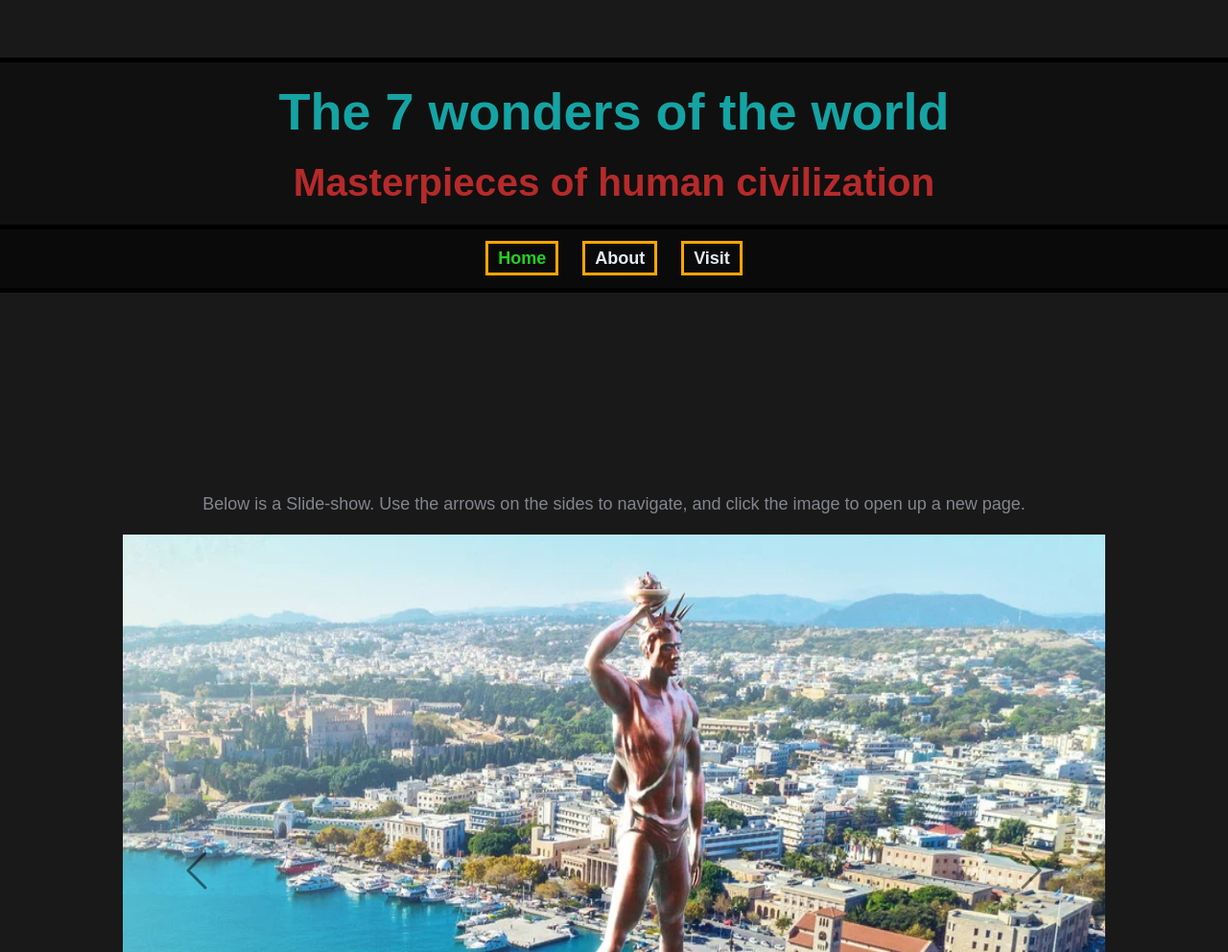
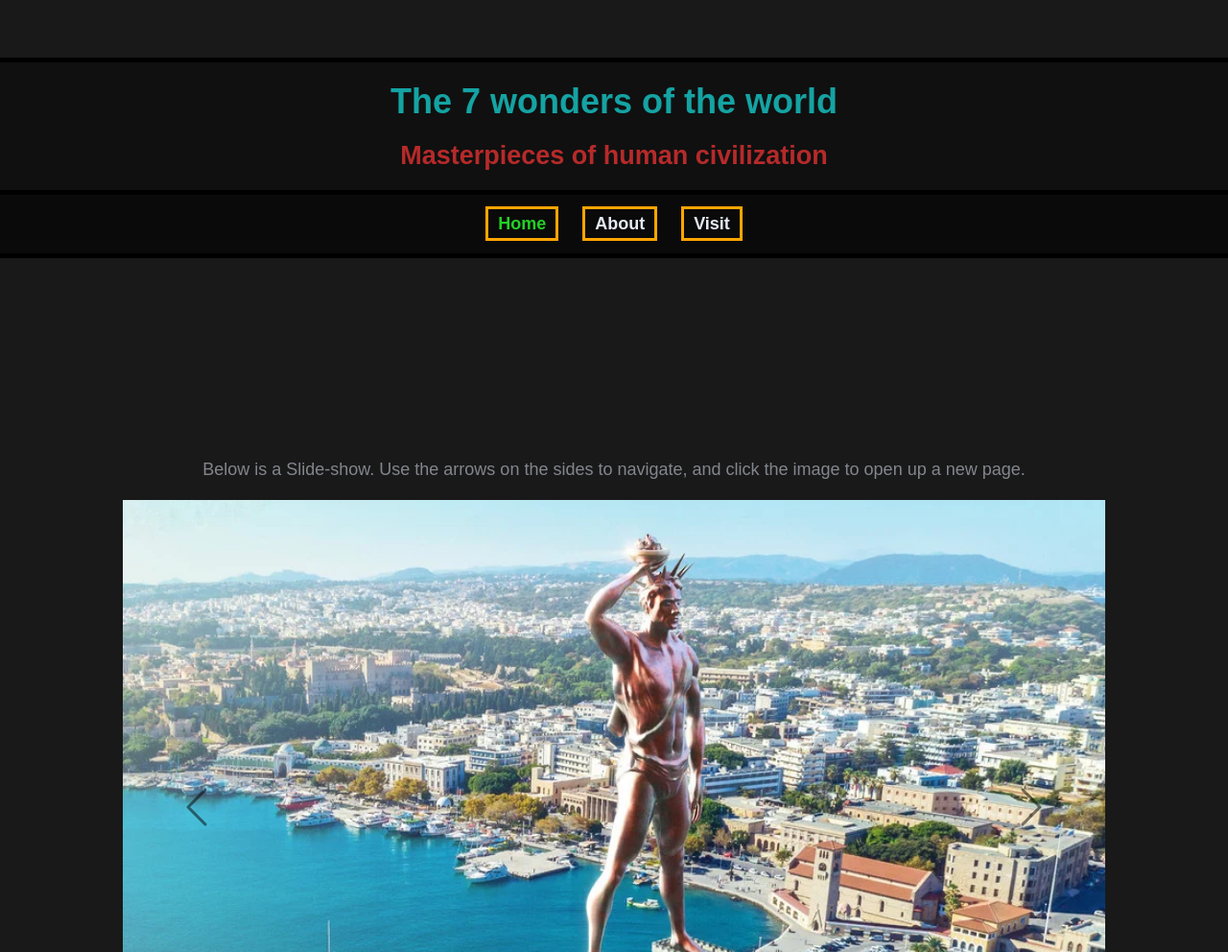
Before and after one commit to BigBossman69420/Bossman.github.io, a plain HTML site: page index.html in a window 1280 px wide. Shown: the part 108-1100 px from the top of the page at 96% size. Drawn offline with nearby package versions, Linux system fonts and the light colour scheme.

Commit message:
Add files via upload

```diff
--- a/BootstrapCarousel.css
+++ b/BootstrapCarousel.css
@@ -243,7 +243,7 @@
 }
 img{
     width: 100%;
-    height: 700px;
+    height: 80vh;
 }
 .ss-bold{
     font-size: 1.7em;
--- a/Header.css
+++ b/Header.css
@@ -17,7 +17,6 @@ hgroup{
     background: #101010;
     color: #E5EAF5;
     padding: 20px;
-    font-size: 1.5em;
 }
 h2{
     margin-top: 20px;
```
